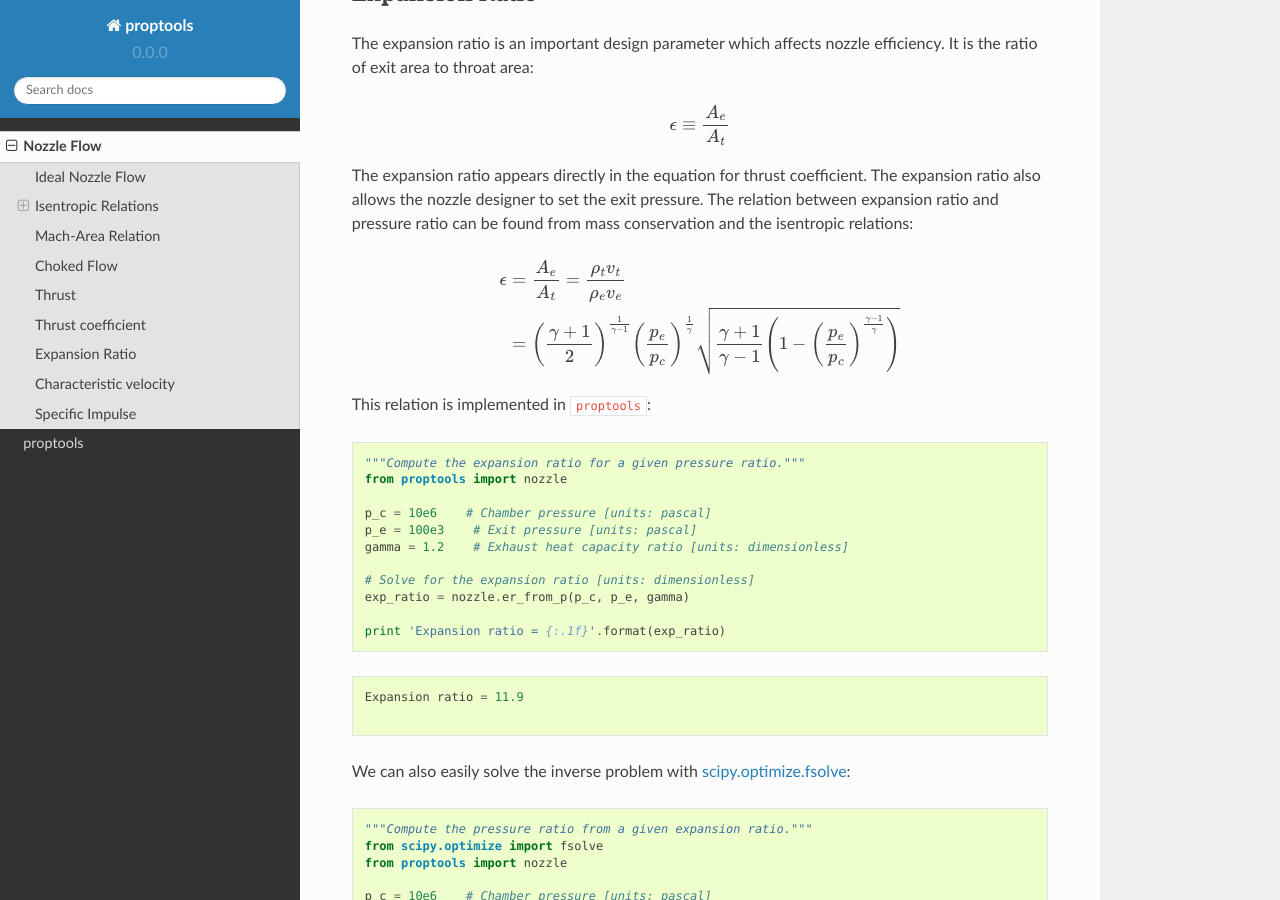
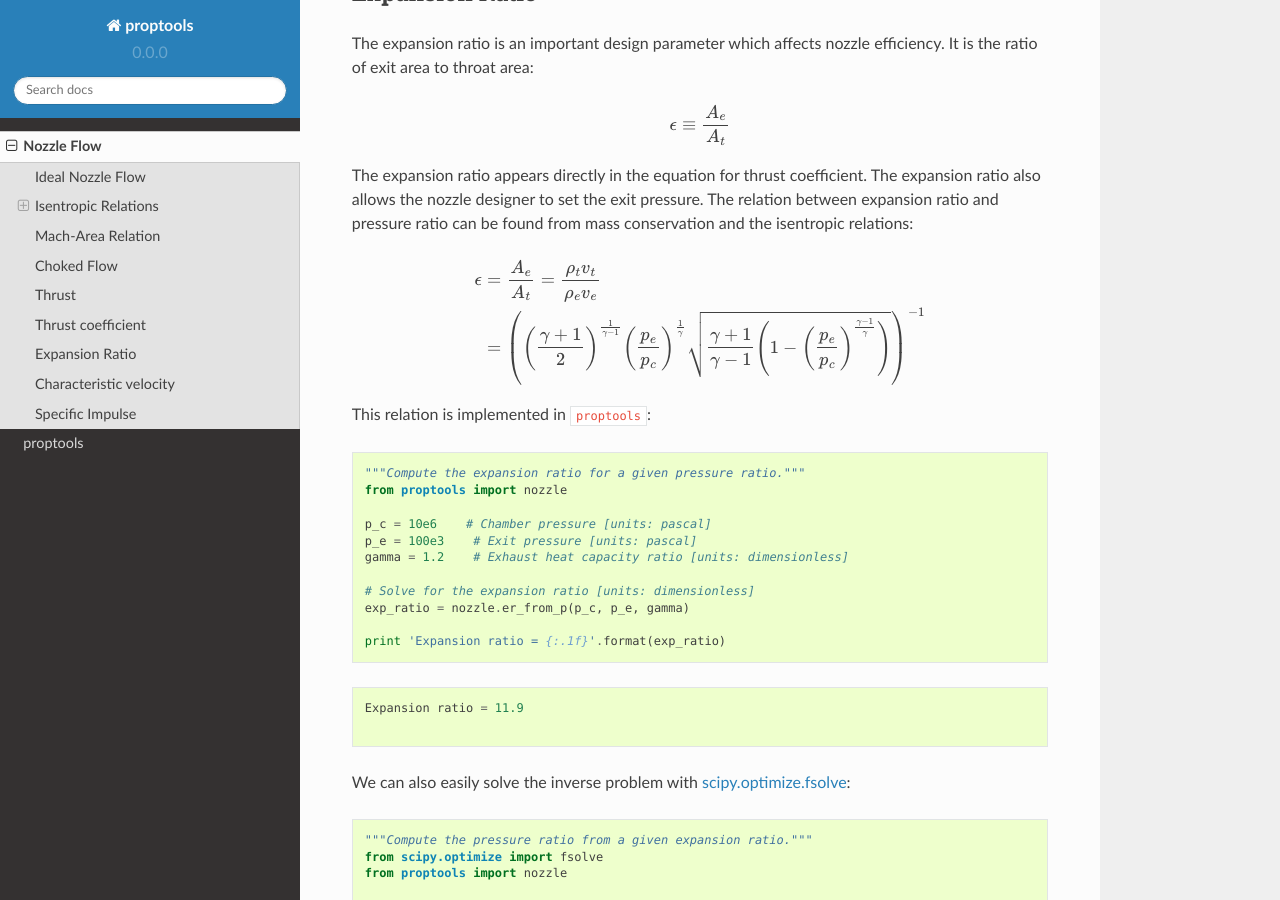
Before and after one commit to mvernacc/proptools, a Sphinx documentation site: the page built from docs/source/nozzle.rst, in a window 1280 px wide and 900 px high, scrolled down 7854 px. Built offline with Sphinx 7.4.7 and the Read the Docs theme 2.0.0, drawn with Linux system fonts in a browser that asks for light colours.

Commit message:
Fix error in expansion ratio equation.

```diff
--- a/docs/source/nozzle.rst
+++ b/docs/source/nozzle.rst
@@ -243,7 +243,7 @@ The expansion ratio appears directly in the equation for thrust coefficient. The
 .. math::
 
   \epsilon &= \frac{A_e}{A_t} = \frac{\rho_t v_t}{\rho_e v_e} \\
-  &= \left( \frac{\gamma + 1}{2} \right)^{\frac{1}{\gamma - 1}} \left( \frac{p_e}{p_c} \right)^{\frac{1}{\gamma}} \sqrt{\frac{\gamma + 1}{\gamma - 1} \left(1 - \left( \frac{p_e}{p_c} \right)^{\frac{\gamma - 1}{\gamma}} \right)}
+  &= \left( \left( \frac{\gamma + 1}{2} \right)^{\frac{1}{\gamma - 1}} \left( \frac{p_e}{p_c} \right)^{\frac{1}{\gamma}} \sqrt{\frac{\gamma + 1}{\gamma - 1} \left(1 - \left( \frac{p_e}{p_c} \right)^{\frac{\gamma - 1}{\gamma}} \right)} \right)^{-1}
 
 This relation is implemented in ``proptools``:
 
```
